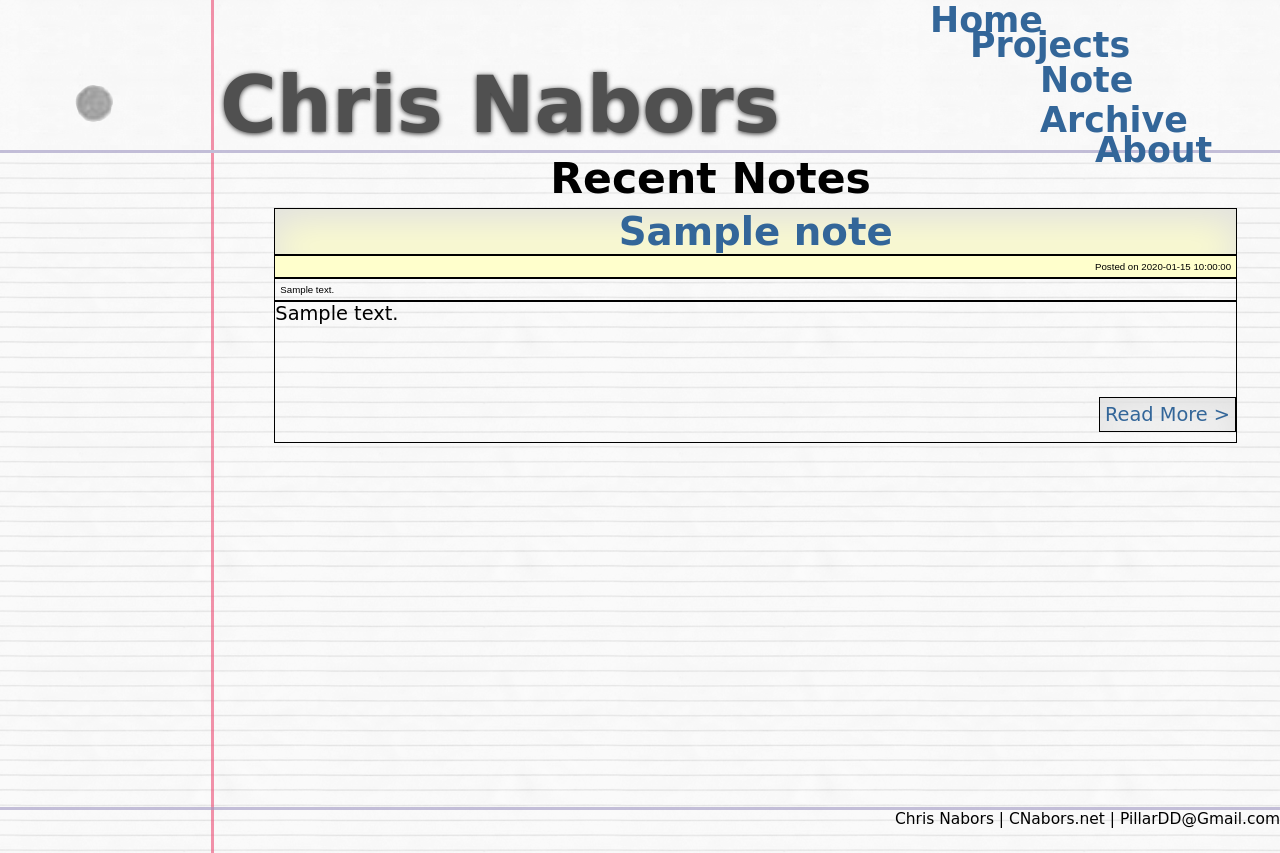
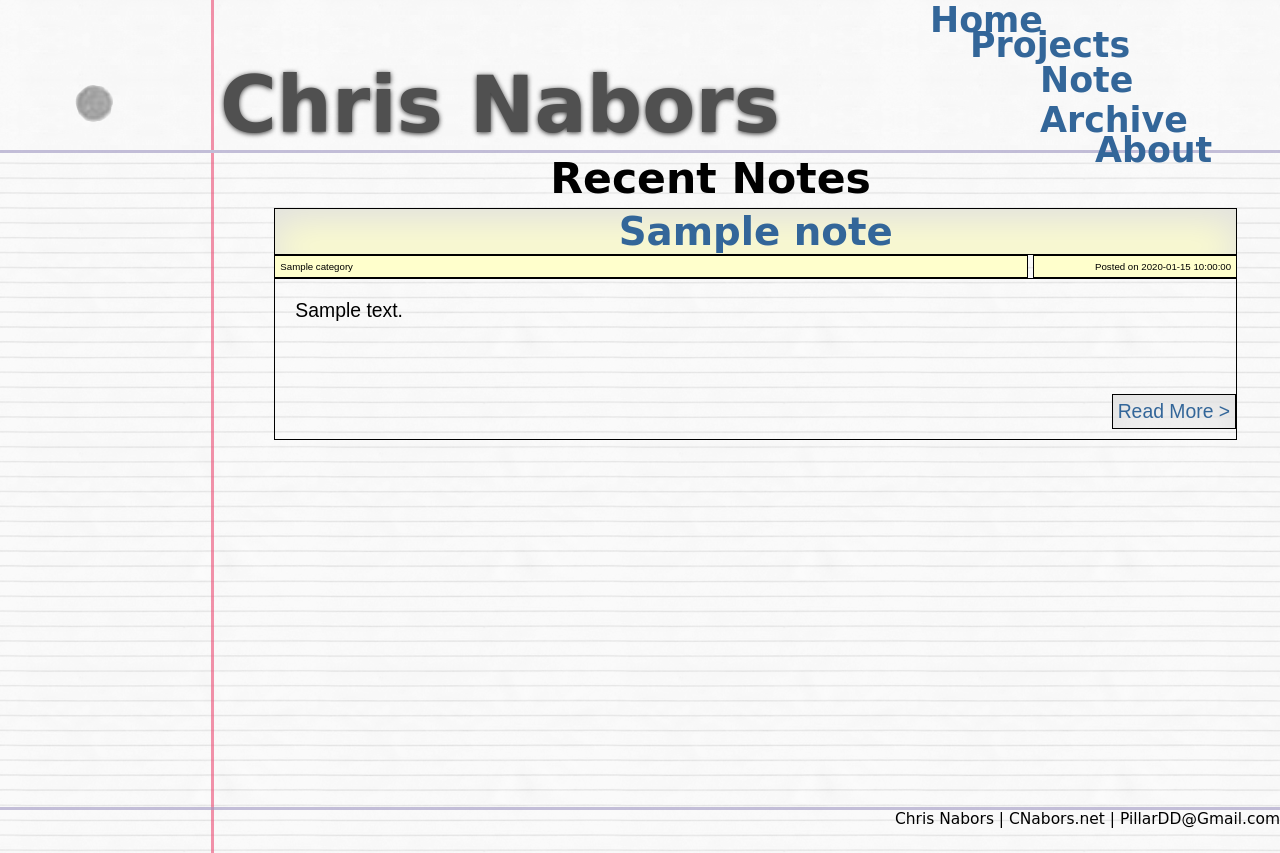
Before and after one commit to PillarDev-Design/mysite, a Flask app: template templates/home.html in a window 1280 px wide. Run offline with Flask 2, Linux system fonts and the light colour scheme; the template is opened without the code that fills it: most values are stand-ins (such as "Sample title", 1, 10 or a date in 2020); parts of the project's set-up code (start-up, migrations or seed data) failed here and were passed over; some web fonts are replaced.

Commit message:
Finished a few adjustments

```diff
--- a/deploy/notes.json
+++ b/deploy/notes.json
@@ -1,2 +1,2 @@
-{"category": "testing", "content": "This is the content of test_post_one", "description": "This is the description of test_post_one", "title": "Test Post One", "post_date": "2012-08-06 20:00:00", "post_last_edit_date": "null", "slug": "test_post_one"}
-{"category": "testing", "content": "This is the content of test_post_two", "description": "This is the description of test_post_two", "title": "Test Post Two", "post_date": "2012-08-06 20:10:00", "post_last_edit_date": "null", "slug": "test_post_two"}
+{"category": "General", "content": "Successfully switched the site from Django to Flask/mongodb!", "description": "Successful launch.", "title": "Initial Page Setup", "post_date": "2012-09-17 20:00:00", "post_last_edit_date": "null", "slug": "page_setup"}
+{"category": "D3", "content": "Heya everyone,<br /><br />Looks like I came in third place on the data visualization contest hosted by Visually. Awesome-sauce. It was a great exercise to get used to designing/developing utilizing the D3 JS API library. I'm really excited to see what other awesome visualizations I can concieve using this exciting library.<br /><br />I've posted a few of my past projects under the project tab, you should check those out too. I'll be updating this site every once in a while with completed projects from my GitHub account.<br /><br />So say we all.<br /><br />- Chris", "description": "A few talking points about D3 and future projects.", "title": "Health Data Vis Contest", "post_date": "2012-09-18 20:00:00", "post_last_edit_date": "null", "slug": "health_data_vis"}
--- a/static/css/main_style.css
+++ b/static/css/main_style.css
@@ -205,6 +205,19 @@ pre {
     position: relative;
     width: 99%;
 }
+.note_single_container{
+    height: 80%;
+    padding: 20px;
+    position: relative;
+    width: 80%;
+    top: 60px;
+    left: 210px;
+}
+    .note_single_content{
+        font-family: 'Cagliostro', sans-serif;
+        padding: 25px;
+        border: 1px solid black;
+    }
     .note_title_container{
         height: 19%;
     }
@@ -225,12 +238,19 @@ pre {
             font-family: 'Cagliostro', sans-serif;
             text-align: right;
             padding: 5px;
+            width: 20%;
+            position: relative;
+            float: right;
         }
         .note_description{
+            background: #FFC;
             border: 1px solid black;
             font-size: 0.5em;
             font-family: 'Cagliostro', sans-serif;
             padding: 5px;
+            width: 77%;
+            position: relative;
+            float: left;
         }
     .note_body_container{
         height: 79%;
@@ -239,6 +259,8 @@ pre {
             border: 1px solid black;
             height: 140px;
             overflow: hidden;
+            padding: 20px 0px 0px 20px;
+            font-family: 'Cagliostro', sans-serif;
         }
         .note_read_more{
             top: 95px;
--- a/templates/home.html
+++ b/templates/home.html
@@ -18,12 +18,13 @@
                             Posted on {{note.post_date}}
                         </div>
                         <div class='note_description'>
-                            {{note.description|safe}}
+                            {{note.category}}
                         </div>
+                        <div class='clear'></div>
                     </div>
                     <div class='note_body_container'>
                         <div class='note_body'>
-                            {{note.content|safe}}
+                            {{note.description|safe}}
                             <div class='note_read_more'>
                                 <a href='/notes/{{note.category}}/{{note.slug}}/'
                                     title='{{note.title}}' rel='nofollow'>
```
Also changed, not shown: deploy/convert_xml.py (+7 -0 lines), deploy/mysite_notes.xml (+13 -13 lines), 1 other file.
